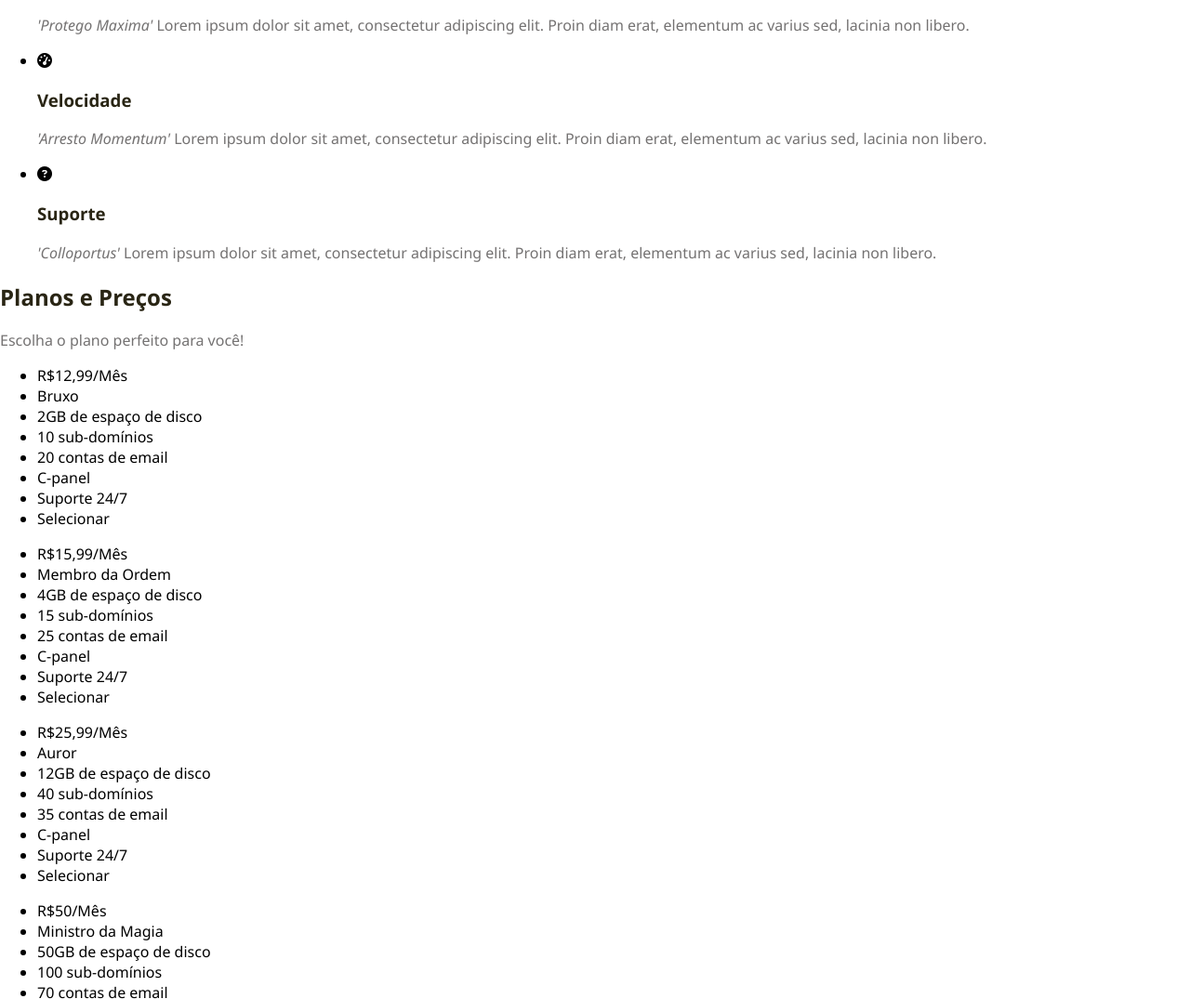
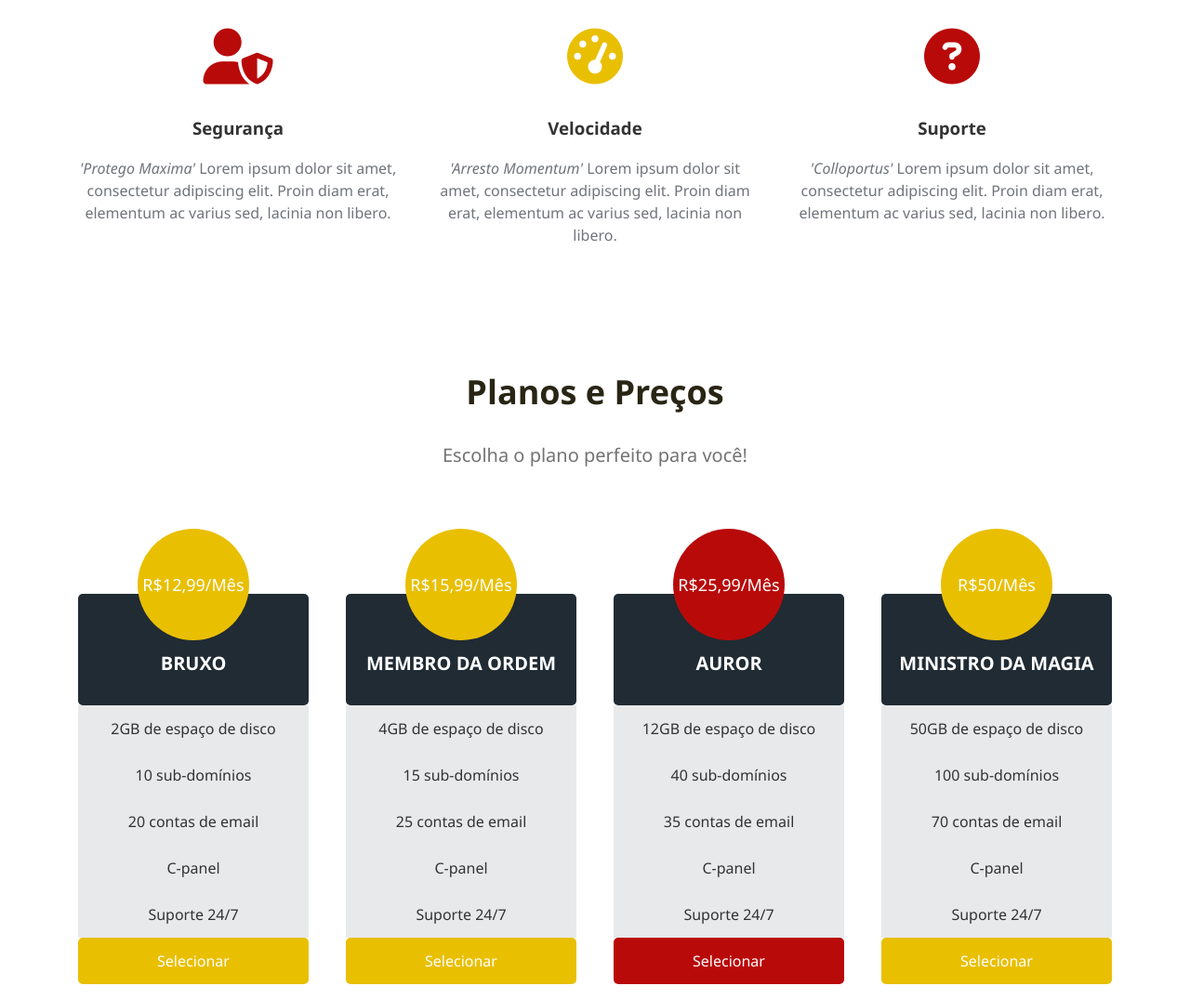
Before and after one commit to MATOSLuiz/HP-host, a plain HTML site: page index.html in a window 1280 px wide. Shown: the part 680-1755 px from the top of the page at 93% size. Drawn offline with Linux system fonts and the light colour scheme.

Commit message:
Css das especialidades e planos e preços

```diff
--- a/css/styles.css
+++ b/css/styles.css
@@ -94,6 +94,136 @@ nav{
     font-size: 25px;
 }
 
+/* Especialidades */
+
+.specialties-container{
+    padding: 5em 0;
+}
+
+.specialties-container ul{
+    display: flex;
+    width: 90%;
+    position: relative;
+    margin-left: auto;
+    margin-right: auto;
+    padding-left: 0;
+}
+
+.specialties-container ul li{
+    flex: 1 1 200px;
+    list-style: none;
+    text-align: center;
+    padding: 20px;
+}
+
+.fas{
+    font-size: 60px;
+    margin-bottom: 15px;
+}
+
+.fa-user-shield{
+    color: #b90a0a;
+}
+
+.fa-tachometer-alt{
+    color: #e9bf02;
+}
+
+.fa-question-circle{
+    color: #b90a0a;
+}
+
+.specialties-container ul li h3{
+    color: #333;
+}
+
+.specialties-container ul li p{
+    line-height: 24px;
+    color: #70747A;
+}
+
+/* preços */
+
+.price-container{
+    padding-bottom: 5em;
+    text-align: center;
+}
+
+.price-container h1{
+    font-size: 36px;
+    margin-top: 0;
+}
+
+.price-container p{
+    font-size: 20px;
+}
+
+.plans-container{
+    display: flex;
+    justify-content: space-between;
+    margin-top: 50px;
+    width: 90%;
+    position: relative;
+    margin-left: auto;
+    margin-right: auto;
+}
+
+.plan{
+    flex: 1 1 200px;
+    max-width: 275px;
+    margin-left: 20px;
+    margin-right: 20px;
+}
+
+.plan ul{
+    padding: 0;
+}
+
+.plan li{
+    list-style: none;
+    height: 50px;
+    line-height: 50px;
+    background-color: #e8e9eA;
+    color: #333;
+}
+
+.plan .price{
+    width: 120px;
+    height: 120px;
+    border-radius: 50%;
+    background-color: #e9bf02;
+    color: #fff;
+    text-align: center;
+    line-height: 120px;
+    font-size: 18px;
+    position: relative;
+    margin-left: auto;
+    margin-right: auto;
+    margin-bottom: -50px;
+}
+
+.plan .plan-name{
+    text-transform: uppercase;
+    font-size: 20px;
+    font-weight: bold;
+    color: #fff;
+    background-color: #202B34;
+    padding-top: 50px;
+    padding-bottom: 20px;
+    border-radius: 5px;
+}
+
+.plan .plan-btn{
+    background-color: #e9bf02;
+    color: #fff;
+    border-radius: 5px;
+    cursor: pointer;
+}
+
+.plan .recommended{
+    background-color: #b90a0a;
+}
+
 
 
 /* Atribuições
--- a/index.html
+++ b/index.html
@@ -76,14 +76,14 @@
                     </div>
                     <div class="plan">
                         <ul>
-                            <li class="price-recommended">R$25,99/Mês</li>
+                            <li class="price recommended">R$25,99/Mês</li>
                             <li class="plan-name">Auror</li>
                             <li>12GB de espaço de disco</li>
                             <li>40 sub-domínios</li>
                             <li>35 contas de email</li>
                             <li>C-panel</li>
                             <li>Suporte 24/7</li>
-                            <li class="plan-btn-recommended">Selecionar</li>
+                            <li class="plan-btn recommended">Selecionar</li>
                         </ul>
                     </div>
                     <div class="plan">
```
